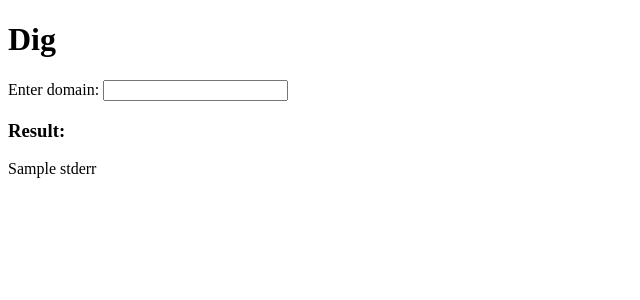
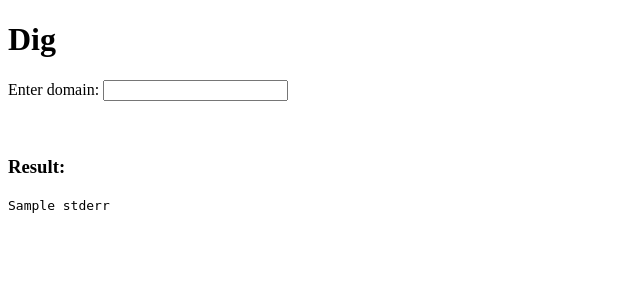
Before and after one commit to daniyl-x/net-toolbox, a Flask app: template templates/dig.html in a window 1280 px wide. Shown: the part 26-326 px from the top of the page, without its empty margins (0-640 px from the left). Run offline with Flask 3, Linux system fonts and the light colour scheme; the template is opened without the code that fills it: most values are stand-ins (such as "Sample title", 1, 10 or a date in 2020).

Commit message:
Make result div easier to look at
- replace p tag with samp to use mono font
- add static dir
- add style for result class to fix result newlines

```diff
--- a/app.py
+++ b/app.py
@@ -4,7 +4,10 @@
 from routes.browser import browser
 
 
-app = Flask(__name__)
+app = Flask(
+        __name__,
+        static_url_path="/static",
+)
 
 app.register_blueprint(api, url_prefix='/api')
 app.register_blueprint(browser)
--- /dev/null
+++ b/static/style.css
@@ -0,0 +1,3 @@
+.result {
+    white-space: pre-line;
+}
--- a/templates/base.html
+++ b/templates/base.html
@@ -2,6 +2,7 @@
 <html lang="en">
   <head>
     <meta charset="utf-8">
+    <link rel="stylesheet" type="text/css" href="/static/style.css">
     <title>{% block title %}{% endblock title %} - Net-Toolbox</title>
   </head>
 
--- a/templates/result.html
+++ b/templates/result.html
@@ -1,6 +1,5 @@
 <div class="result">
   {% if data %}
-    <h3>Result:</h2>
-    <p>{{ data.stderr or data.stdout }}</p>
+    <h3>Result:</h2> <samp>{{ data.stderr or data.stdout }}</samp>
   {% endif %}
 </div>
```
